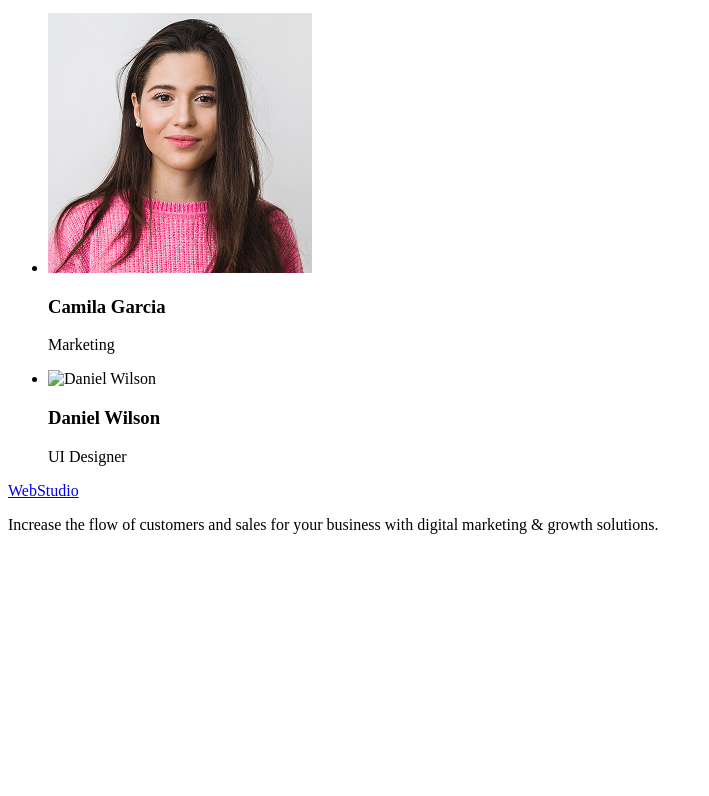
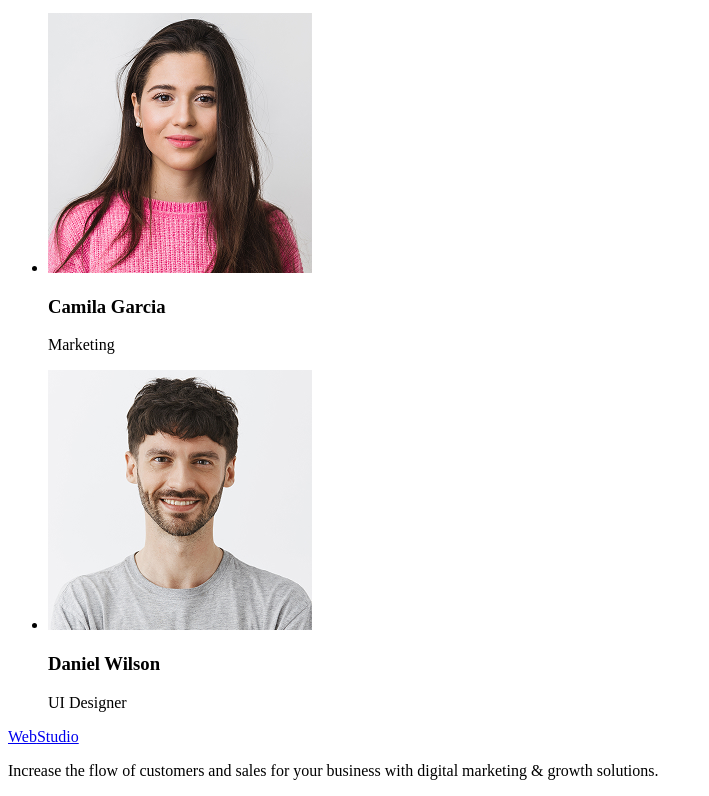
Before and after one commit to taras176/goit-markup-hw-02, a plain HTML site: page index.html in a window 1280 px wide. Shown: the part 1357-2153 px from the top of the page, without its empty margins (0-709 px from the left). Before the commit the page ends 1907 px from the top, so only its background shows below. Drawn offline with Linux system fonts and the light colour scheme.

Commit message:
index.html2

```diff
--- a/index.html
+++ b/index.html
@@ -55,7 +55,7 @@
              <h3>Camila Garcia</h3>
              <p>Marketing</p>
         </li>
-        <li><img src="./images/icon/daniel-wilson.jpgi" alt="Daniel Wilson"
+        <li><img src="./images/icon/daniel-wilson.jpg" alt="Daniel Wilson"
                width="264"
                height="260">
              <h3>Daniel Wilson</h3>
```
